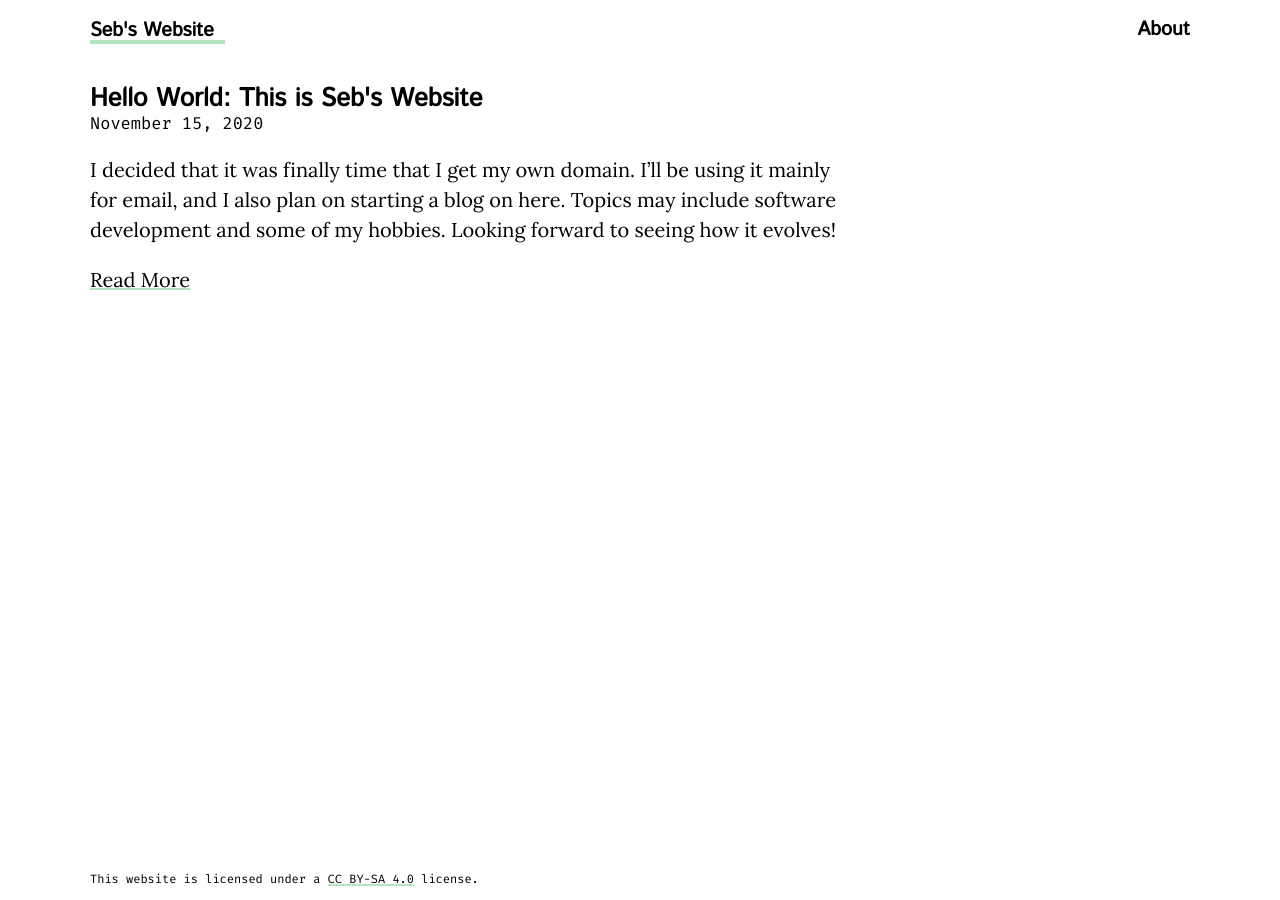
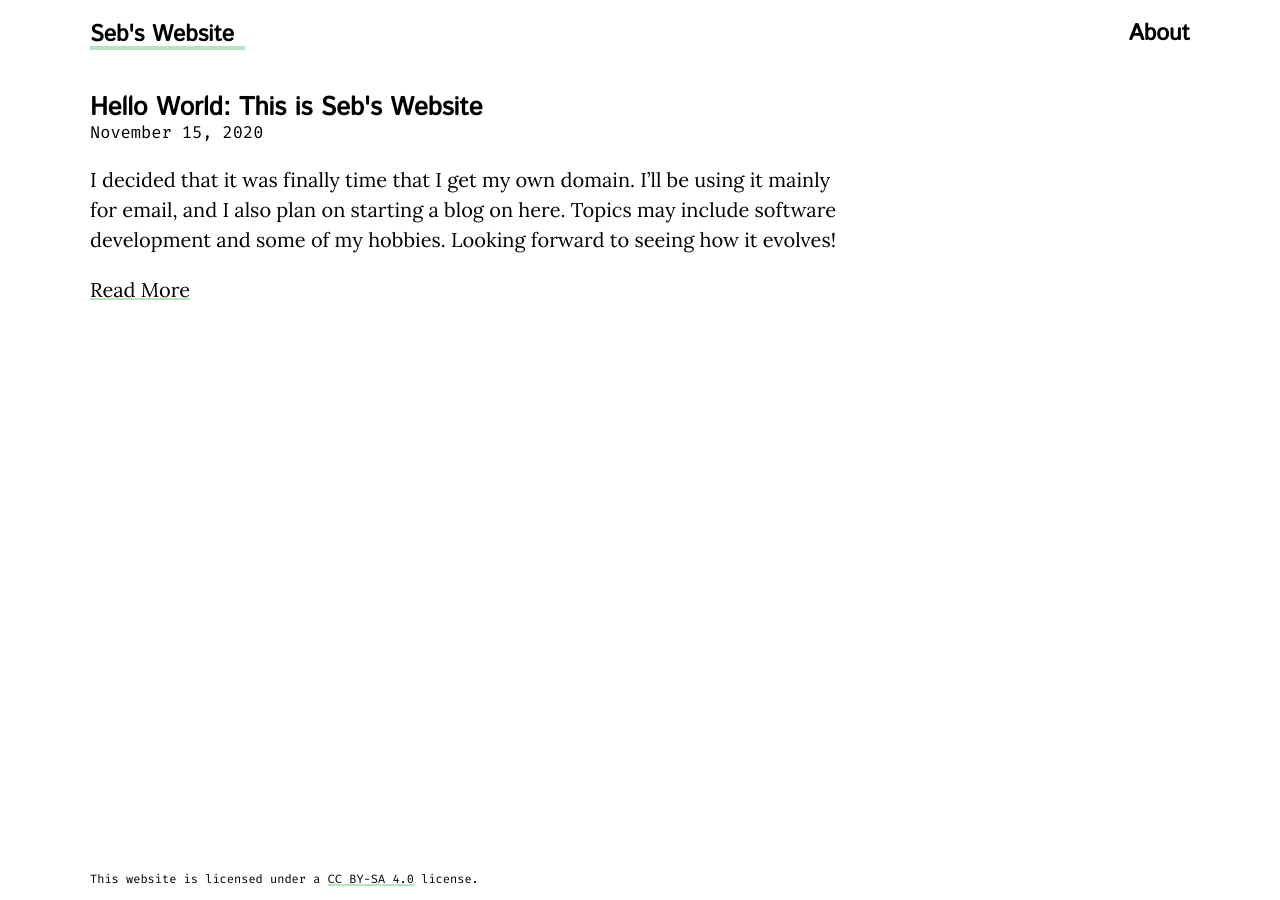
Before and after one commit to sebroy00/personal-website, a Jekyll site: the page built from index.md, in a window 1280 px wide. Built offline with Jekyll 4.4.1, drawn with Linux system fonts in a browser that asks for light colours.

Commit message:
Updated style.css

```diff
--- a/assets/css/style.css
+++ b/assets/css/style.css
@@ -61,7 +61,7 @@
 }
 
 h3 {
-  font-size: 1.2292em;
+  font-size: 1.4292em;
 }
 
 h2,
@@ -69,7 +69,8 @@
   text-decoration: none;
 }
 
-p {
+p,
+li {
   font-size: 20px;
   line-height: 1.5;
 }
@@ -131,6 +132,19 @@
   padding-left: 0;
 }
 
+.post {
+  margin-bottom: 3rem;
+}
+
+hr {
+  margin-left: 0;
+  width: 17%;
+  height: 0.3rem;
+  border: 0 none;
+  background-color: #b4e5bf;
+  color: #b4e5bf;
+}
+
 .post-title {
   margin-bottom: 0;
 }
@@ -157,6 +171,15 @@
   margin: 0;
 }
 
+pre.highlight {
+  padding: 0;
+}
+
+.highlighter-rouge {
+  font-size: 16px;
+  padding: 0.1rem 0.2rem;
+}
+
 code {
   font-family: 'fira-mono';
   background: #f0f0f0;
@@ -166,6 +189,12 @@
 code.block {
   padding: 1rem;
   display: block;
+}
+
+blockquote {
+  /* margin-left: 0; */
+  border-left: 0.2rem #b4e5bf solid;
+  padding: 0 0.5rem;
 }
 
 footer {
```
